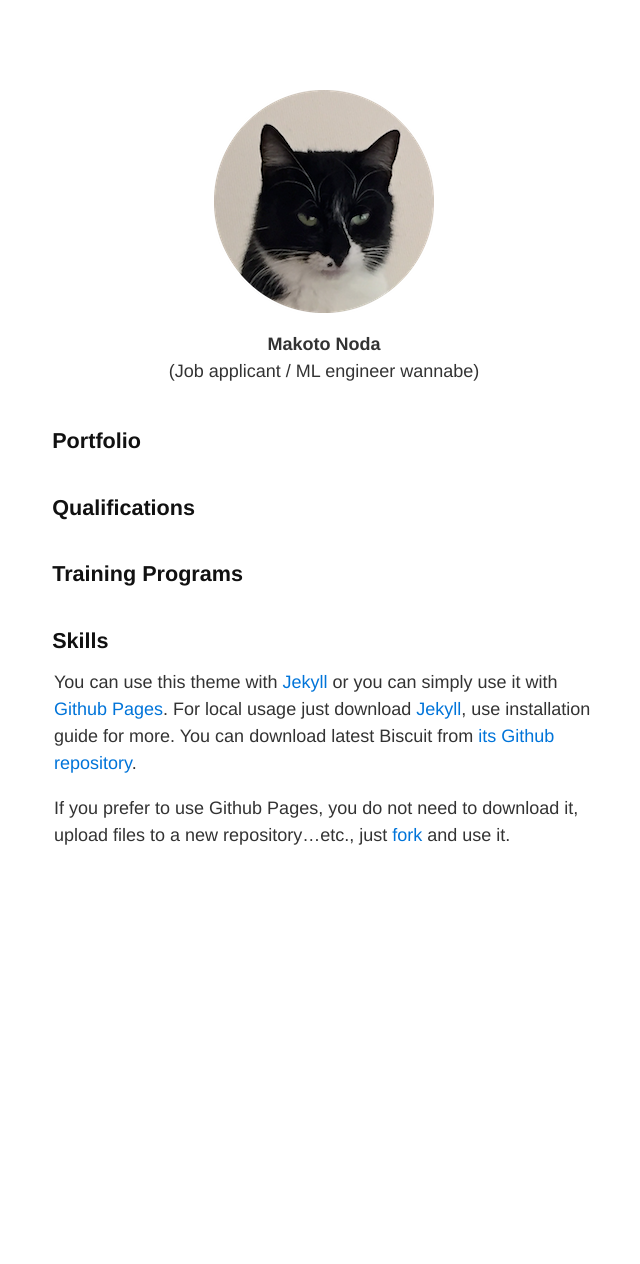
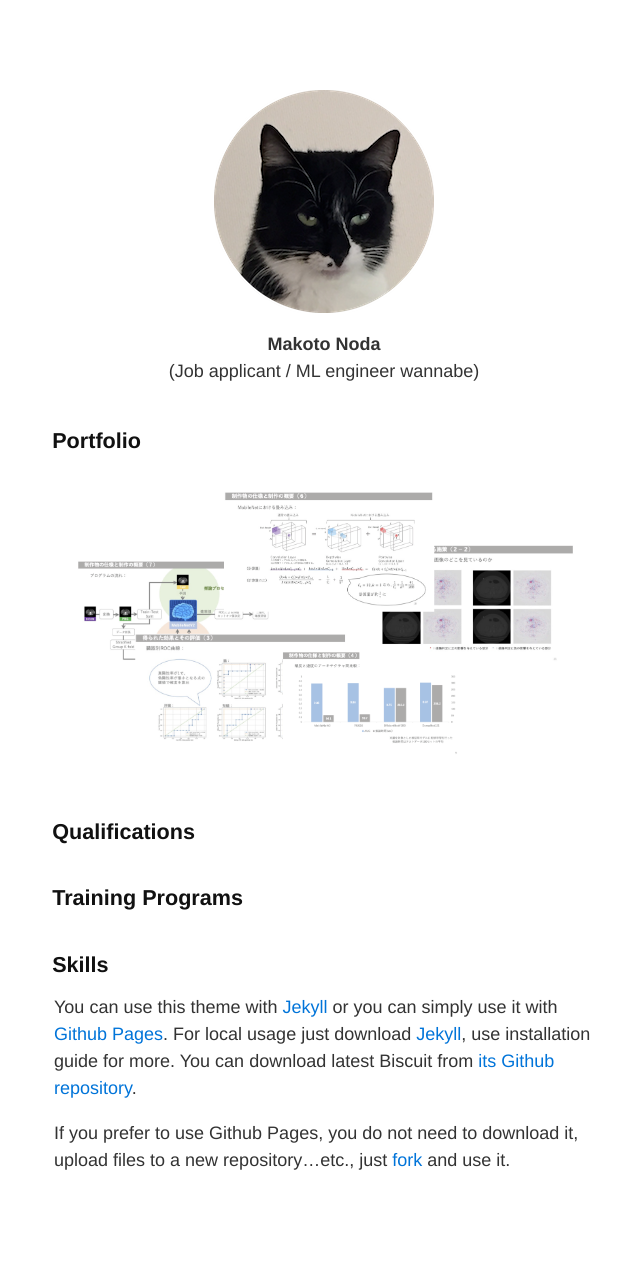
Before and after one commit to Makoto-Noda/Makoto-Noda.github.io, a Jekyll site: the page built from index.md, in a window 1280 px wide. Shown: the whole page, without its empty margins (316-956 px from the left). Built offline with Jekyll 4.4.1, drawn with Linux system fonts in a browser that asks for light colours; before the commit the page ends 939 px from its top, so only the background shows below that.

Commit message:
20240501

```diff
--- a/index.md
+++ b/index.md
@@ -10,7 +10,7 @@ layout: default
 (Job applicant / ML engineer wannabe)
 
 ## Portfolio
-
+![RSNA2023](assets/rsna.png)
 
 ## Qualifications
 
```
Also changed, not shown: assets/rsna.png (added).
